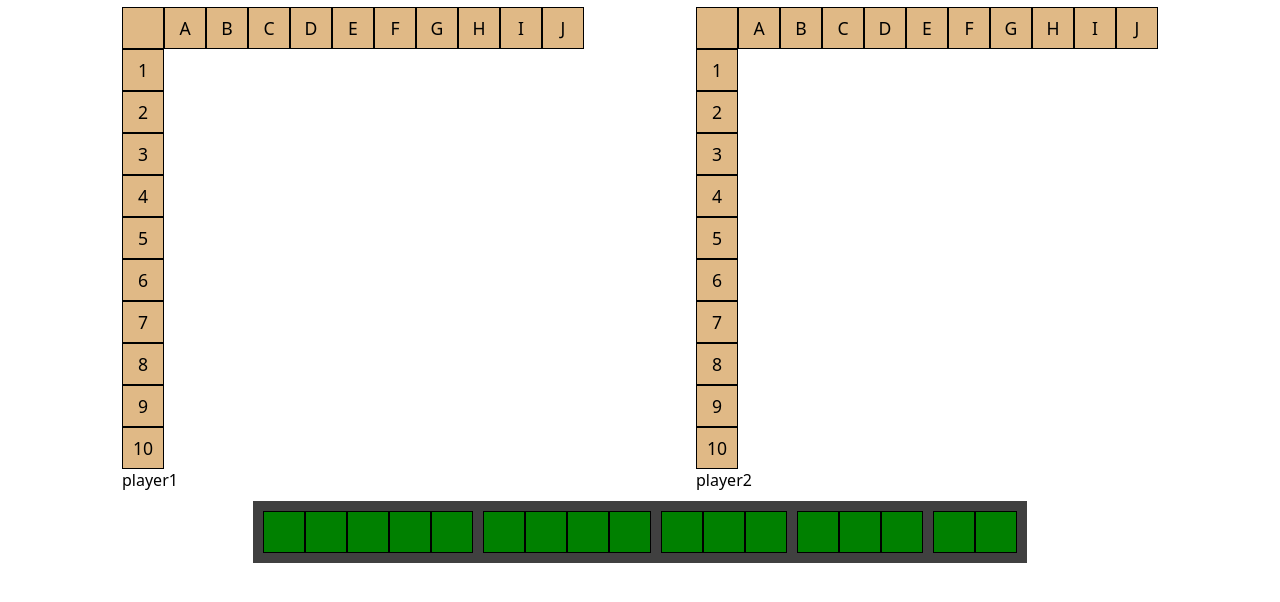
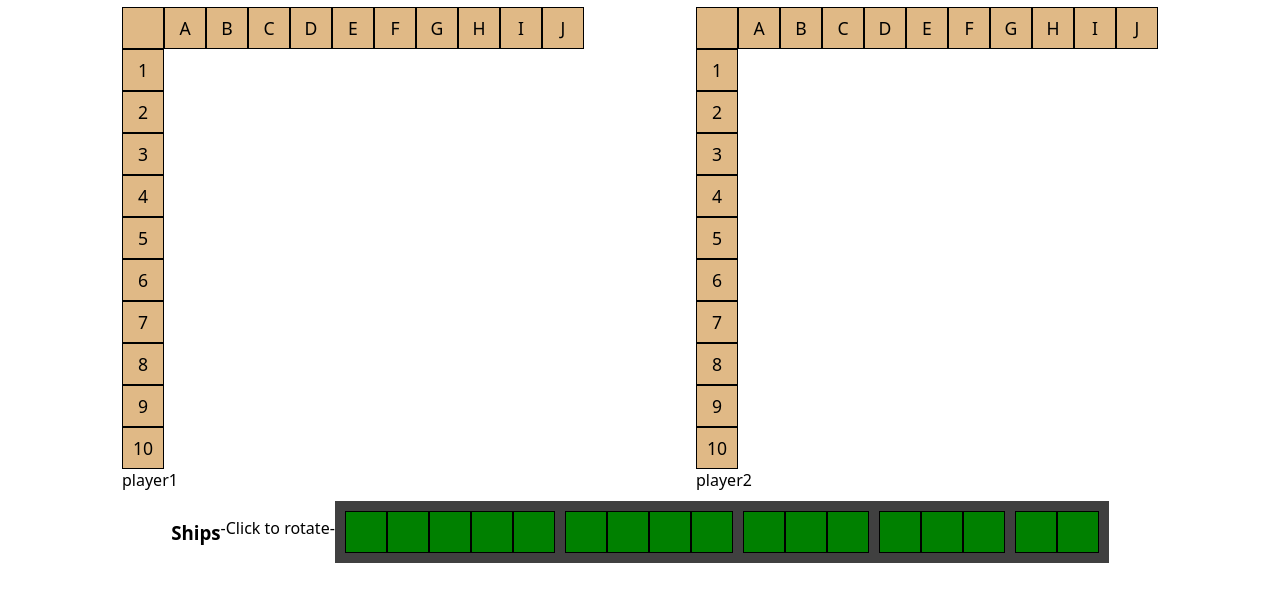
Before and after one commit to Fox-Jester/Battleship, a website: page index.html in a window 1280 px wide. Shown: the part 76-678 px from the top of the page. Drawn offline with Linux system fonts and the light colour scheme.

Commit message:
feat(html): Add text to shipyard-container

```diff
--- a/index.html
+++ b/index.html
@@ -82,6 +82,8 @@
     </main>
 
     <footer id="shipyard-container">
+      <h3>Ships</h3>
+      <p>-Click to rotate-</p>
       <div id="shipyard">
         <div id="carrier" class="row" draggable="true" data-width="5">
           <div class="ship"></div>
```
